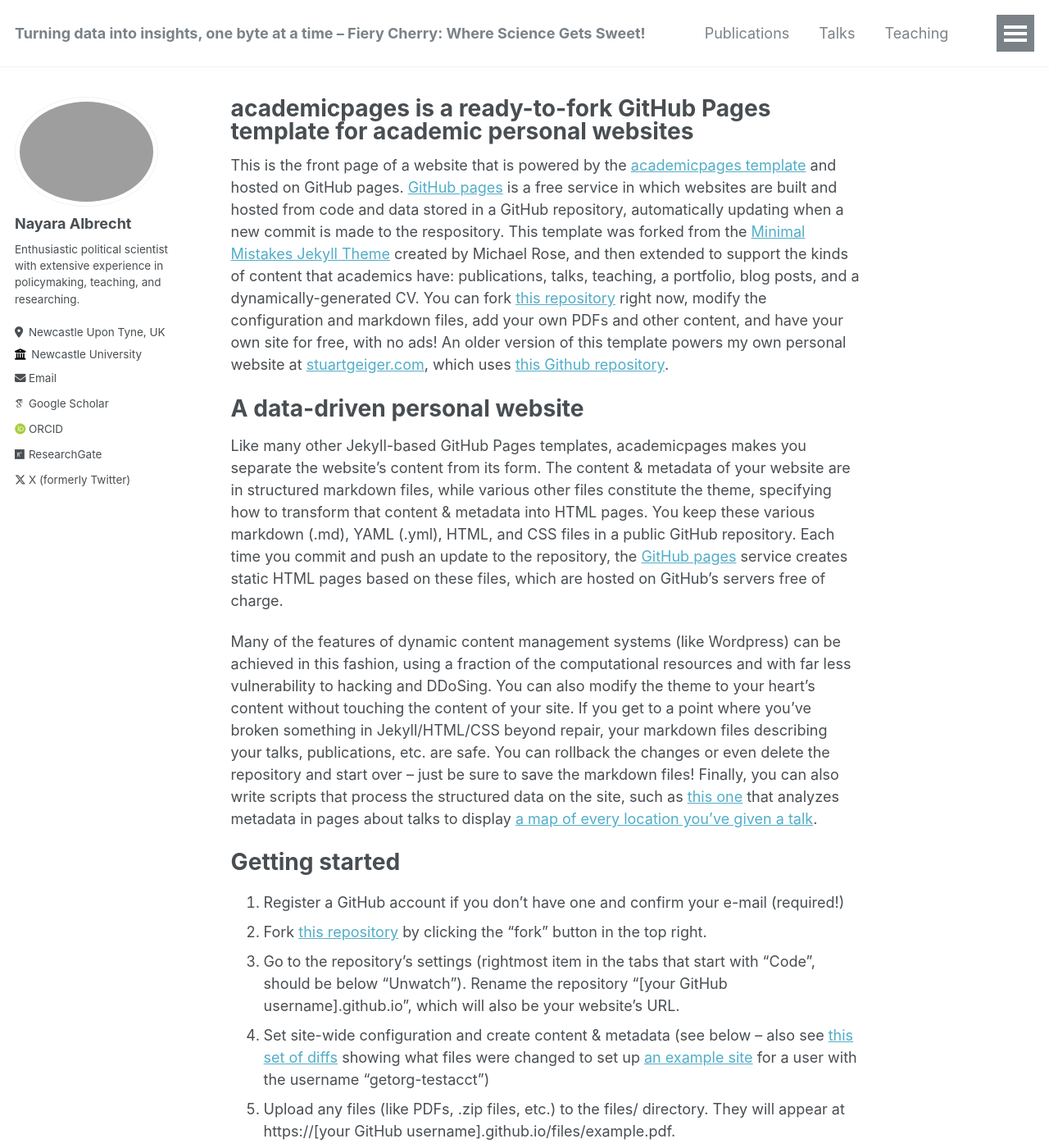
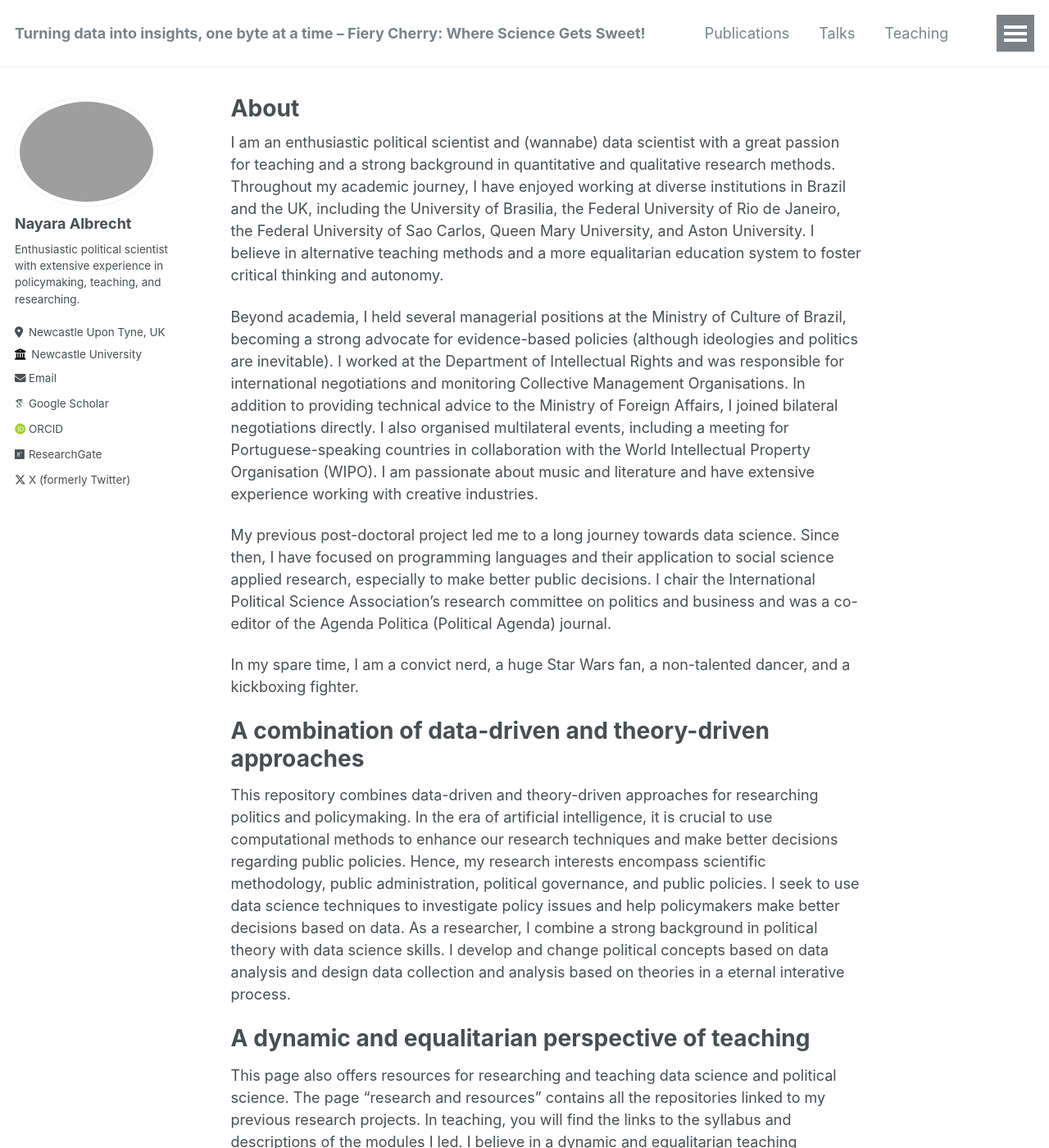
Before and after one commit to nayalbrecht/nayalbrecht.github.io, a Jekyll site: the page built from _pages/about.md, in a window 1280 px wide and 1400 px high. Shown: the whole window at 82% size. Built offline with Jekyll 4.4.1, drawn with Linux system fonts in a browser that asks for light colours; some web fonts are replaced; some of the changed text lies outside the part shown.

Commit message:
Update about.md

```diff
--- a/_pages/about.md
+++ b/_pages/about.md
@@ -1,49 +1,25 @@
 ---
 permalink: /
-title: "academicpages is a ready-to-fork GitHub Pages template for academic personal websites"
+title: "About"
 author_profile: true
 redirect_from:
   - /about/
   - /about.html
 ---
 
-This is the front page of a website that is powered by the [academicpages template](https://github.com/academicpages/academicpages.github.io) and hosted on GitHub pages. [GitHub pages](https://pages.github.com) is a free service in which websites are built and hosted from code and data stored in a GitHub repository, automatically updating when a new commit is made to the respository. This template was forked from the [Minimal Mistakes Jekyll Theme](https://mmistakes.github.io/minimal-mistakes/) created by Michael Rose, and then extended to support the kinds of content that academics have: publications, talks, teaching, a portfolio, blog posts, and a dynamically-generated CV. You can fork [this repository](https://github.com/academicpages/academicpages.github.io) right now, modify the configuration and markdown files, add your own PDFs and other content, and have your own site for free, with no ads! An older version of this template powers my own personal website at [stuartgeiger.com](http://stuartgeiger.com), which uses [this Github repository](https://github.com/staeiou/staeiou.github.io).
+I am an enthusiastic political scientist and (wannabe) data scientist with a great passion for teaching and a strong background in quantitative and qualitative research methods. Throughout my academic journey, I have enjoyed working at diverse institutions in Brazil and the UK, including the University of Brasilia, the Federal University of Rio de Janeiro, the Federal University of Sao Carlos, Queen Mary University, and Aston University. I believe in alternative teaching methods and a more equalitarian education system to foster critical thinking and autonomy.
 
-A data-driven personal website
+Beyond academia, I held several managerial positions at the Ministry of Culture of Brazil, becoming a strong advocate for evidence-based policies (although ideologies and politics are inevitable). I worked at the Department of Intellectual Rights and was responsible for international negotiations and monitoring Collective Management Organisations. In addition to providing technical advice to the Ministry of Foreign Affairs, I joined bilateral negotiations directly. I also organised multilateral events, including a meeting for Portuguese-speaking countries in collaboration with the World Intellectual Property Organisation (WIPO). I am passionate about music and literature and have extensive experience working with creative industries.
+
+My previous post-doctoral project led me to a long journey towards data science. Since then, I have focused on programming languages and their application to social science applied research, especially to make better public decisions. I chair the International Political Science Association's research committee on politics and business and was a co-editor of the Agenda Politica (Political Agenda) journal.
+
+In my spare time, I am a convict nerd, a huge Star Wars fan, a non-talented dancer, and a kickboxing fighter.
+
+
+A combination of data-driven and theory-driven approaches
 ======
-Like many other Jekyll-based GitHub Pages templates, academicpages makes you separate the website's content from its form. The content & metadata of your website are in structured markdown files, while various other files constitute the theme, specifying how to transform that content & metadata into HTML pages. You keep these various markdown (.md), YAML (.yml), HTML, and CSS files in a public GitHub repository. Each time you commit and push an update to the repository, the [GitHub pages](https://pages.github.com/) service creates static HTML pages based on these files, which are hosted on GitHub's servers free of charge.
+This repository combines data-driven and theory-driven approaches for researching politics and policymaking. In the era of artificial intelligence, it is crucial to use computational methods to enhance our research techniques and make better decisions regarding public policies. Hence, my research interests encompass scientific methodology, public administration, political governance, and public policies. I seek to use data science techniques to investigate policy issues and help policymakers make better decisions based on data. As a researcher, I combine a strong background in political theory with data science skills. I develop and change political concepts based on data analysis and design data collection and analysis based on theories in a eternal interative process.
 
-Many of the features of dynamic content management systems (like Wordpress) can be achieved in this fashion, using a fraction of the computational resources and with far less vulnerability to hacking and DDoSing. You can also modify the theme to your heart's content without touching the content of your site. If you get to a point where you've broken something in Jekyll/HTML/CSS beyond repair, your markdown files describing your talks, publications, etc. are safe. You can rollback the changes or even delete the repository and start over -- just be sure to save the markdown files! Finally, you can also write scripts that process the structured data on the site, such as [this one](https://github.com/academicpages/academicpages.github.io/blob/master/talkmap.ipynb) that analyzes metadata in pages about talks to display [a map of every location you've given a talk](https://academicpages.github.io/talkmap.html).
-
-Getting started
+A dynamic and equalitarian perspective of teaching
 ======
-1. Register a GitHub account if you don't have one and confirm your e-mail (required!)
-1. Fork [this repository](https://github.com/academicpages/academicpages.github.io) by clicking the "fork" button in the top right.
-1. Go to the repository's settings (rightmost item in the tabs that start with "Code", should be below "Unwatch"). Rename the repository "[your GitHub username].github.io", which will also be your website's URL.
-1. Set site-wide configuration and create content & metadata (see below -- also see [this set of diffs](http://archive.is/3TPas) showing what files were changed to set up [an example site](https://getorg-testacct.github.io) for a user with the username "getorg-testacct")
-1. Upload any files (like PDFs, .zip files, etc.) to the files/ directory. They will appear at https://[your GitHub username].github.io/files/example.pdf.
-1. Check status by going to the repository settings, in the "GitHub pages" section
-
-Site-wide configuration
-------
-The main configuration file for the site is in the base directory in [_config.yml](https://github.com/academicpages/academicpages.github.io/blob/master/_config.yml), which defines the content in the sidebars and other site-wide features. You will need to replace the default variables with ones about yourself and your site's github repository. The configuration file for the top menu is in [_data/navigation.yml](https://github.com/academicpages/academicpages.github.io/blob/master/_data/navigation.yml). For example, if you don't have a portfolio or blog posts, you can remove those items from that navigation.yml file to remove them from the header.
-
-Create content & metadata
-------
-For site content, there is one markdown file for each type of content, which are stored in directories like _publications, _talks, _posts, _teaching, or _pages. For example, each talk is a markdown file in the [_talks directory](https://github.com/academicpages/academicpages.github.io/tree/master/_talks). At the top of each markdown file is structured data in YAML about the talk, which the theme will parse to do lots of cool stuff. The same structured data about a talk is used to generate the list of talks on the [Talks page](https://academicpages.github.io/talks), each [individual page](https://academicpages.github.io/talks/2012-03-01-talk-1) for specific talks, the talks section for the [CV page](https://academicpages.github.io/cv), and the [map of places you've given a talk](https://academicpages.github.io/talkmap.html) (if you run this [python file](https://github.com/academicpages/academicpages.github.io/blob/master/talkmap.py) or [Jupyter notebook](https://github.com/academicpages/academicpages.github.io/blob/master/talkmap.ipynb), which creates the HTML for the map based on the contents of the _talks directory).
-
-**Markdown generator**
-
-I have also created [a set of Jupyter notebooks](https://github.com/academicpages/academicpages.github.io/tree/master/markdown_generator
-) that converts a CSV containing structured data about talks or presentations into individual markdown files that will be properly formatted for the academicpages template. The sample CSVs in that directory are the ones I used to create my own personal website at stuartgeiger.com. My usual workflow is that I keep a spreadsheet of my publications and talks, then run the code in these notebooks to generate the markdown files, then commit and push them to the GitHub repository.
-
-How to edit your site's GitHub repository
-------
-Many people use a git client to create files on their local computer and then push them to GitHub's servers. If you are not familiar with git, you can directly edit these configuration and markdown files directly in the github.com interface. Navigate to a file (like [this one](https://github.com/academicpages/academicpages.github.io/blob/master/_talks/2012-03-01-talk-1.md) and click the pencil icon in the top right of the content preview (to the right of the "Raw | Blame | History" buttons). You can delete a file by clicking the trashcan icon to the right of the pencil icon. You can also create new files or upload files by navigating to a directory and clicking the "Create new file" or "Upload files" buttons.
-
-Example: editing a markdown file for a talk
-![Editing a markdown file for a talk](/images/editing-talk.png)
-
-For more info
-------
-More info about configuring academicpages can be found in [the guide](https://academicpages.github.io/markdown/). The [guides for the Minimal Mistakes theme](https://mmistakes.github.io/minimal-mistakes/docs/configuration/) (which this theme was forked from) might also be helpful.
+This page also offers resources for researching and teaching data science and political science. The page "research and resources" contains all the repositories linked to my previous research projects. In teaching, you will find the links to the syllabus and descriptions of the modules I led. I believe in a dynamic and equalitarian teaching perspective, where students have the autonomy to develop critical thinking. I do not believe in strong social hierarchies. My role as a lecturer is similar to that of a facilitator. My teaching methodology includes practical and interactive exercises combining political science with my students' hobbies, e.g. political analysis of TV shows and pop culture. I am also able to use different media. I always support my students in their endeavours.
```
